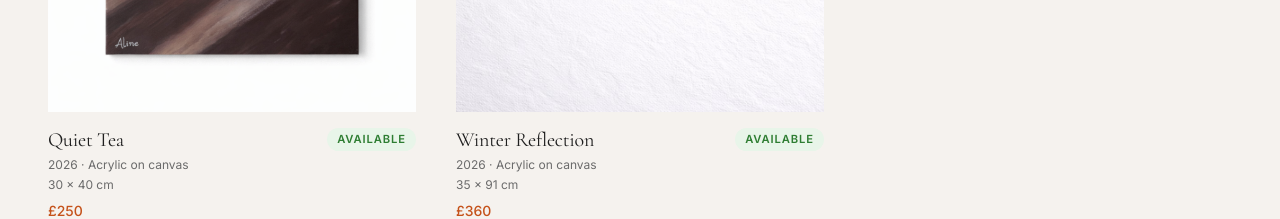
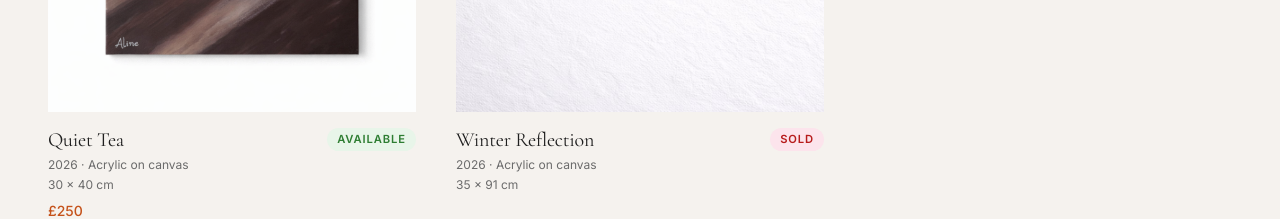
Before and after one commit to Nanahhhhh/aline-gordiano-art-site, a Next.js app: page / in a window 1280 px wide. Shown: the part 2060-2279 px from the top of the page. Built offline with nearby package versions, Linux system fonts and the light colour scheme.

Commit message:
Update Winter Reflection status to sold

```diff
--- a/src/data/artworks.ts
+++ b/src/data/artworks.ts
@@ -103,8 +103,8 @@ export const artworks: Artwork[] = [
     year: 2026,
     medium: 'Acrylic on canvas',
     dimensions: '35 × 91 cm',
-    price: '£360',
-    status: 'available',
+    price: 'Sold for £360',
+    status: 'sold',
     tags: ['landscape', 'winter', 'reflection'],
     image: '/artworks/winter-reflection-white-wall.jpeg',
     alt: 'Winter Reflection by Aline Gordiano',
```
